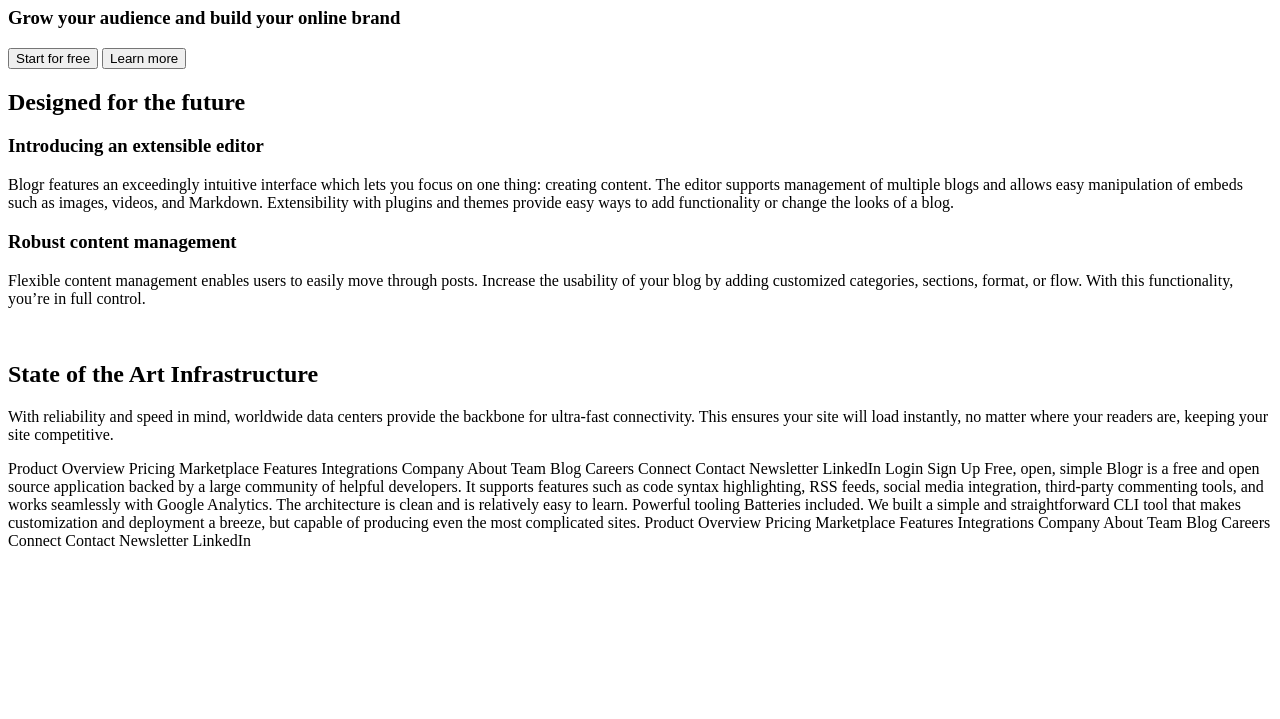
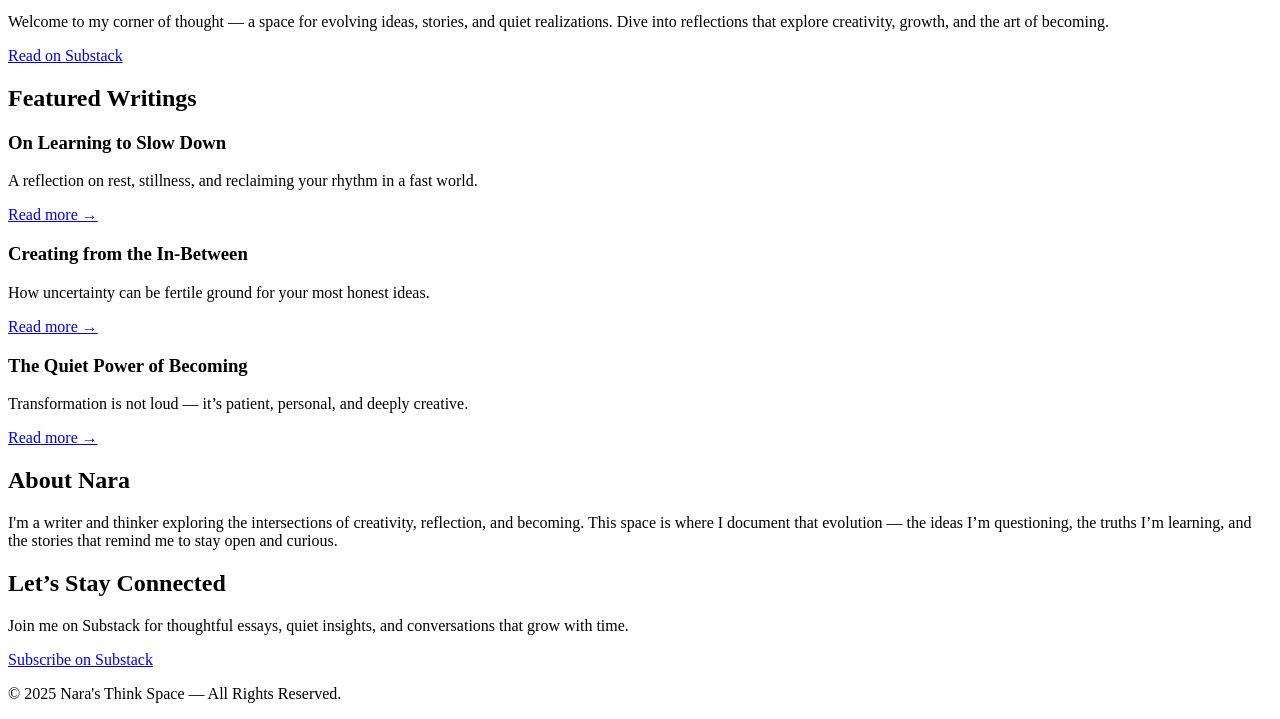
Before and after one commit to sharonnarangi/BlogR-Landing-Page, a plain HTML site: page blogr-landing-page-main/index.html in a window 1280 px wide. Shown: the part 99-818 px from the top of the page. Drawn offline with Linux system fonts and the light colour scheme.

Commit message:
Feat: Basic HTML

```diff
--- a/blogr-landing-page-main/index.html
+++ b/blogr-landing-page-main/index.html
@@ -1,118 +1,76 @@
 <!DOCTYPE html>
 <html lang="en">
 <head>
-  <meta charset="UTF-8">
-  <meta name="viewport" content="width=device-width, initial-scale=1.0"> <!-- displays site properly based on user's device -->
+  <meta charset="UTF-8" />
+  <meta name="viewport" content="width=device-width, initial-scale=1.0" />
+  <title>Nara's Think Space</title>
+  <link rel="stylesheet" href="styles.css" />
+</head>
+<body>
 
-  <link rel="icon" type="image/png" sizes="32x32" href="./images/favicon-32x32.png">
-  <link rel="stylesheet" href="styles.css">
-
-  <title>Frontend Mentor | [Blogr]</title>
+  <!-- HEADER -->
   <header>
-    <span>Blogr</span>
-
+    <div class="logo">Nara's Think Space</div>
+    <nav>
+      <a href="#">Home</a>
+      <a href="#blog">Blog</a>
+      <a href="#about">About</a>
+      <a href="#contact">Contact</a>
+      <a href="https://substack.com/@narathinks" target="_blank" class="substack-link">Substack ↗</a>
+    </nav>
   </header>
 
+  <!-- HERO SECTION -->
+  <section class="hero">
+    <h1>Self Reflections; Creativity and Becoming</h1>
+    <p>Welcome to my corner of thought — a space for evolving ideas, stories, and quiet realizations.
+      Dive into reflections that explore creativity, growth, and the art of becoming.</p>
+    <a href="https://substack.com/@narathinks" target="_blank" class="btn-primary">Read on Substack</a>
+  </section>
 
-  <style>
-    .attribution { font-size: 11px; text-align: center; }
-    .attribution a { color: hsl(228, 45%, 44%); }
-  </style>
-</head>
-<body>
-  <div class="Orange">
-  <h1>A modern publishing platform</h1>
-  <h3>Grow your audience and build your online brand
-  </h3>
-  <button class="start-for-free">Start for free</button>
-  <button class="Learn-more">Learn more</button>
-</div>
-  <div class="white">
-    <h2>
-      Designed for the future
-    </h2>
-  </div>
-    <div>
-    <h3>Introducing an extensible editor</h3>
-    <p>Blogr features an exceedingly intuitive interface which lets you focus on one thing: creating content.
-      The editor supports management of multiple blogs and allows easy manipulation of embeds such as images,
-      videos, and Markdown. Extensibility with plugins and themes provide easy ways to add functionality or
-      change the looks of a blog.</p>
+  <!-- FEATURED POSTS -->
+  <section id="blog" class="featured">
+    <h2>Featured Writings</h2>
+    <div class="posts">
+      <article class="post">
+        <h3>On Learning to Slow Down</h3>
+        <p>A reflection on rest, stillness, and reclaiming your rhythm in a fast world.</p>
+        <a href="https://substack.com/@narathinks" target="_blank">Read more →</a>
+      </article>
+
+      <article class="post">
+        <h3>Creating from the In-Between</h3>
+        <p>How uncertainty can be fertile ground for your most honest ideas.</p>
+        <a href="https://substack.com/@narathinks" target="_blank">Read more →</a>
+      </article>
+
+      <article class="post">
+        <h3>The Quiet Power of Becoming</h3>
+        <p>Transformation is not loud — it’s patient, personal, and deeply creative.</p>
+        <a href="https://substack.com/@narathinks" target="_blank">Read more →</a>
+      </article>
     </div>
-  <div>
-    <h3>Robust content management</h3>
-    <p>Flexible content management enables users to easily move through posts. Increase the usability of your blog
-      by adding customized categories, sections, format, or flow. With this functionality, you’re in full control.
-     </p>
-    </div>
-    <section>
-      <div>
-        <img src="" alt="">
-      </div>
-      <div>
-        <h1>State of the Art Infrastructure</h1>
-        <p>With reliability and speed in mind, worldwide data centers provide the backbone for ultra-fast connectivity.
-          This ensures your site will load instantly, no matter where your readers are, keeping your site competitive.
-        </p>
-      </div>
+  </section>
 
-    </section>
+  <!-- ABOUT SECTION -->
+  <section id="about" class="about">
+    <h2>About Nara</h2>
+    <p>I'm a writer and thinker exploring the intersections of creativity, reflection, and becoming.
+      This space is where I document that evolution — the ideas I’m questioning, the truths I’m learning,
+      and the stories that remind me to stay open and curious.</p>
+  </section>
 
-  Product
+  <!-- CONTACT / CTA -->
+  <section id="contact" class="cta">
+    <h2>Let’s Stay Connected</h2>
+    <p>Join me on Substack for thoughtful essays, quiet insights, and conversations that grow with time.</p>
+    <a href="https://substack.com/@narathinks" target="_blank" class="btn-secondary">Subscribe on Substack</a>
+  </section>
 
-  Overview
-  Pricing
-  Marketplace
-  Features
-  Integrations
-
-  Company
-
-  About
-  Team
-  Blog
-  Careers
-
-  Connect
-
-  Contact
-  Newsletter
-  LinkedIn
-
-  Login
-  Sign Up
-
-
-  Free, open, simple
-  Blogr is a free and open source application backed by a large community of helpful developers. It supports
-  features such as code syntax highlighting, RSS feeds, social media integration, third-party commenting tools,
-  and works seamlessly with Google Analytics. The architecture is clean and is relatively easy to learn.
-
-  Powerful tooling
-  Batteries included. We built a simple and straightforward CLI tool that makes customization and deployment a breeze, but
-  capable of producing even the most complicated sites.
-
-  Product
-
-  Overview
-  Pricing
-  Marketplace
-  Features
-  Integrations
-
-  Company
-
-  About
-  Team
-  Blog
-  Careers
-
-  Connect
-
-  Contact
-  Newsletter
-  LinkedIn
-
+  <!-- FOOTER -->
+  <footer>
+    <p>© 2025 Nara's Think Space — All Rights Reserved.</p>
+  </footer>
 
 </body>
 </html>
```
